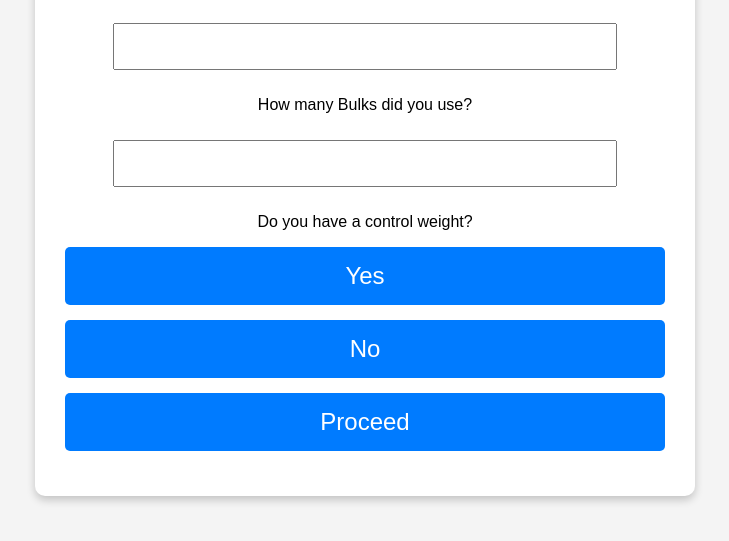
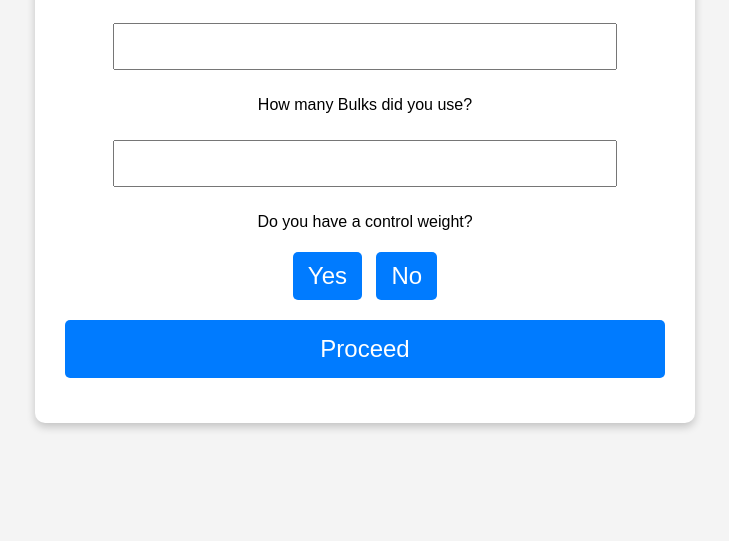
Before and after one commit to Omanhene20/Math-Chatbot-new, a plain HTML site: page index.html in a window 1280 px wide. Both pictures are taken after a click on the button "START". Shown: the part 189-730 px from the top of the page, without its empty margins (275-1004 px from the left). Drawn offline with Linux system fonts and the light colour scheme.

Commit message:
Changed the size of the control options

```diff
--- a/index.html
+++ b/index.html
@@ -54,6 +54,13 @@
             color: #d9534f;
             margin-top: 20px;
         }
+        .compact-button {
+            display: inline-block;
+            width: auto; /* Allow the button to size itself based on content */
+            max-width: 150px; /* Set a maximum width for the buttons */
+            padding: 10px 15px; /* Adjust padding for a more compact look */
+            margin: 5px; /* Add some margin for spacing */
+        }
     </style>
 </head>
 <body>
@@ -72,8 +79,8 @@
         <input type="number" id="bulkCount" class="input-field" min="1"><br>
 
         <p>Do you have a control weight?</p>
-        <button class="calculate-button" onclick="setControlWeight(true)">Yes</button>
-        <button class="calculate-button" onclick="setControlWeight(false)">No</button>
+        <button class="calculate-button compact-button" onclick="setControlWeight(true)">Yes</button>
+        <button class="calculate-button compact-button" onclick="setControlWeight(false)">No</button>
 
         <div id="controlWeightSection" class="hidden">
             <h3>Enter Control Weight</h3>
```
